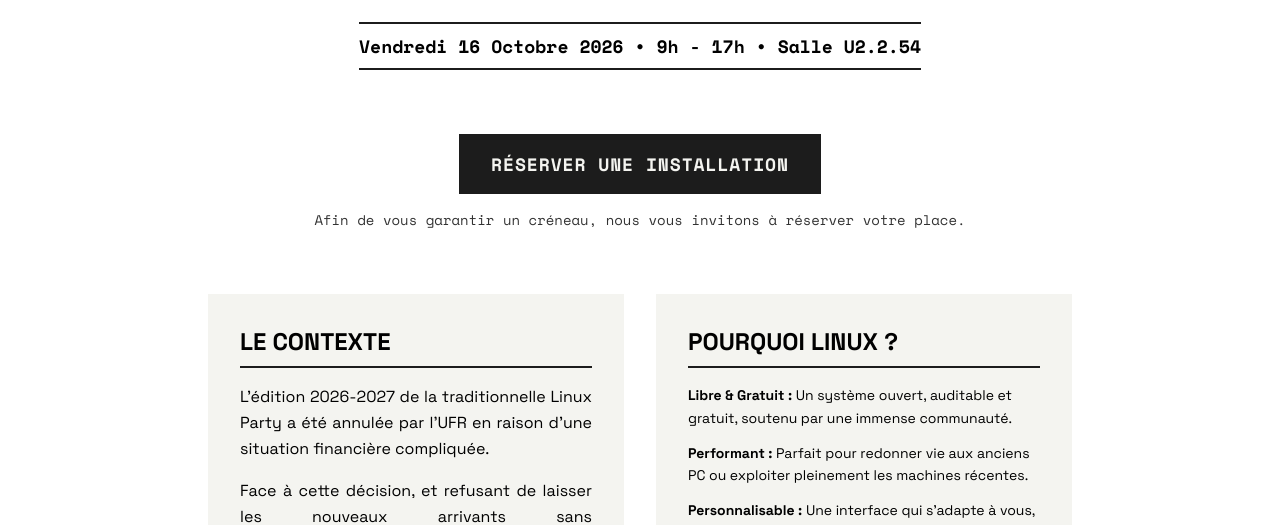
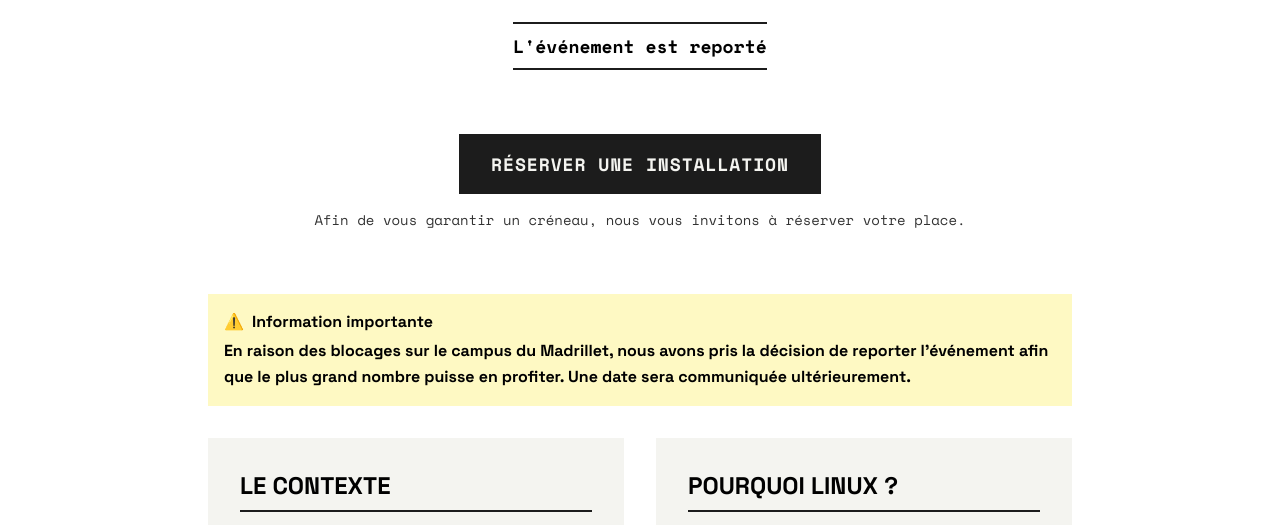
Before and after one commit to TristanGrlt/CNP_LinuxParty, a plain HTML site: page web/index.html in a window 1280 px wide. Shown: the part 252-777 px from the top of the page. Drawn offline with nearby package versions, Linux system fonts and the light colour scheme.

Commit message:
update to inform the postponement

```diff
--- a/web/index.html
+++ b/web/index.html
@@ -29,13 +29,23 @@
     <main class="flex-grow container mx-auto px-4 py-16 max-w-4xl">
         <header class="mb-16 text-center">
             <h1 class="text-5xl md:text-6xl font-bold mb-4 uppercase tracking-tighter">Ceci n'est pas<br>une Linux Party</h1>
-            <p class="font-mono text-lg font-bold border-t-2 border-b-2 border-offblack py-2 inline-block mt-4">Vendredi 16 Octobre 2026 • 9h - 17h • Salle U2.2.54</p>
+            <p class="font-mono text-lg font-bold border-t-2 border-b-2 border-offblack py-2 inline-block mt-4">L'événement est reporté</p>
         </header>
 
         <section class="text-center mb-16">
-          <a href="reservation.html" class="bg-offblack text-offwhite inline-block font-mono font-bold text-lg px-8 py-4 btn-strict uppercase tracking-wider">Réserver une installation</a>
+          <a href="#" class="bg-offblack text-offwhite inline-block font-mono font-bold text-lg px-8 py-4 btn-strict uppercase tracking-wider" onclick="alert('Les résevations ne sont pas possible pour le moment, réesayé prochainement !')">Réserver une installation</a>
+          <!-- <a href="reservation.html" class="bg-offblack text-offwhite inline-block font-mono font-bold text-lg px-8 py-4 btn-strict uppercase tracking-wider">Réserver une installation</a> -->
           <p class="mt-4 text-sm font-mono opacity-80">Afin de vous garantir un créneau, nous vous invitons à réserver votre place.</p>
         </section>
+
+        <div class="bg-yellow-100 strict-border p-4 mb-8">
+            <p class="font-bold flex items-center mb-1">
+                <span class="mr-2">⚠️</span> Information importante
+            </p>
+            <p class="leading-relaxed">
+                <b>En raison des blocages sur le campus du Madrillet, nous avons pris la décision de reporter l'événement afin que le plus grand nombre puisse en profiter. Une date sera communiquée ultérieurement.</b>
+            </p>
+        </div>
 
         <div class="grid grid-cols-1 md:grid-cols-2 gap-8 mb-12">
             <section class="bg-offwhite p-8 strict-border">
```
Also changed, not shown: 3 other files.
